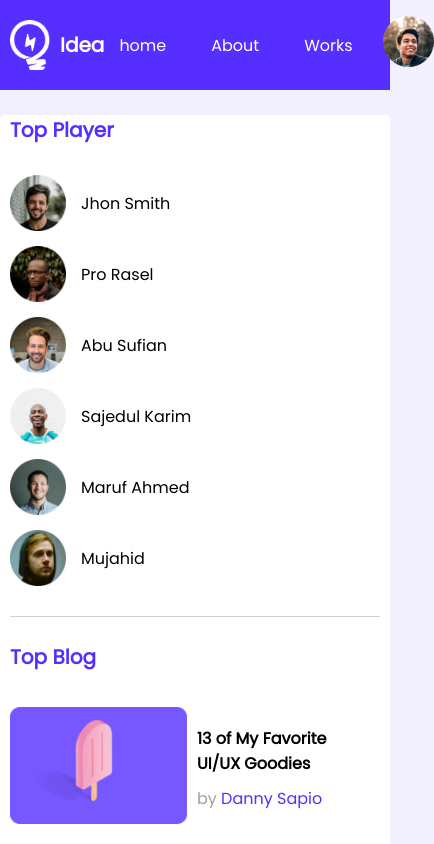
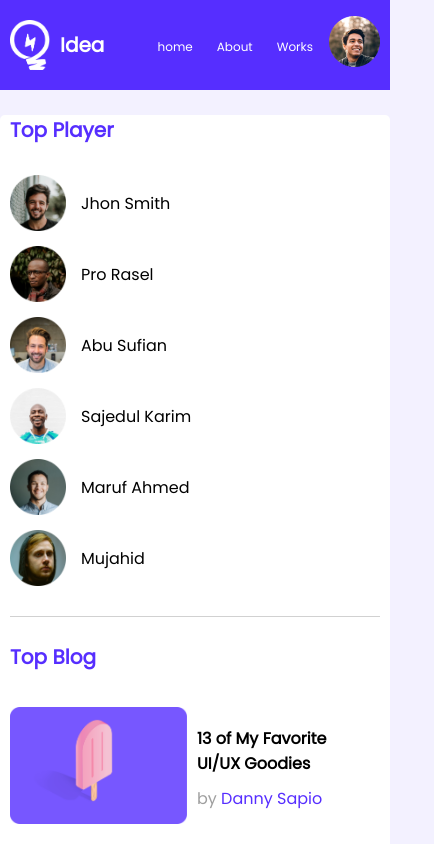
Before and after one commit to ashikurrahmanbd/leader-board, a plain HTML site: page index.html in a window 390 px wide. Shown: the top 844 px of the page, 434 px wide, since content can reach past the window. Drawn offline with Linux system fonts and the light colour scheme.

Commit message:
menu has been updated for mobile

```diff
--- a/responsive.css
+++ b/responsive.css
@@ -8,7 +8,13 @@
                padding: 0 10px;
 
        }
-
+       .menu ul li {
+                margin-right: 8px;
+        }
+       .menu ul li a {
+                padding: 10px 8px;
+                font-size: 12px;
+        }
        .single-player{
                margin-bottom:5px;
        }
```
